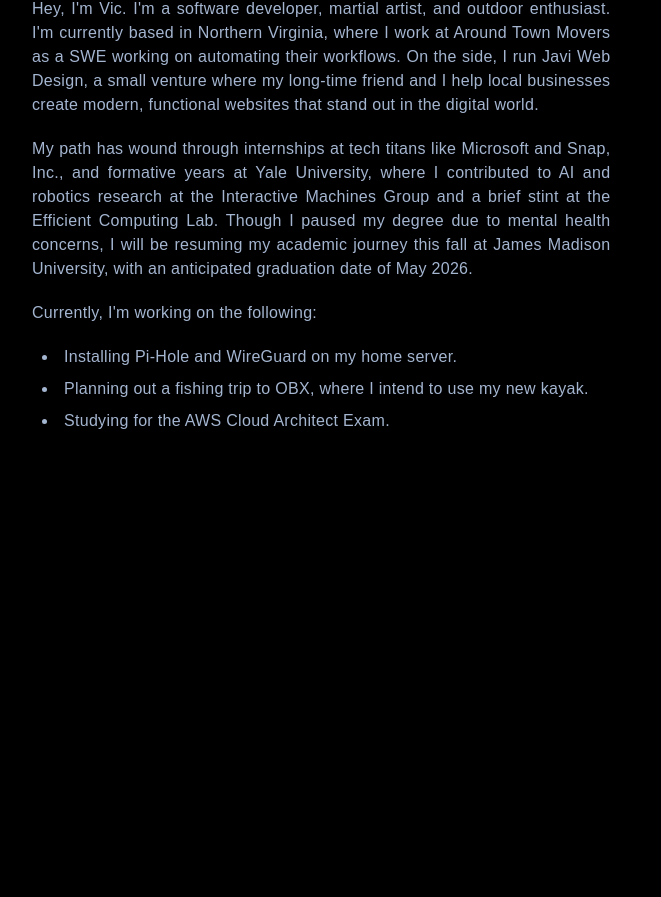
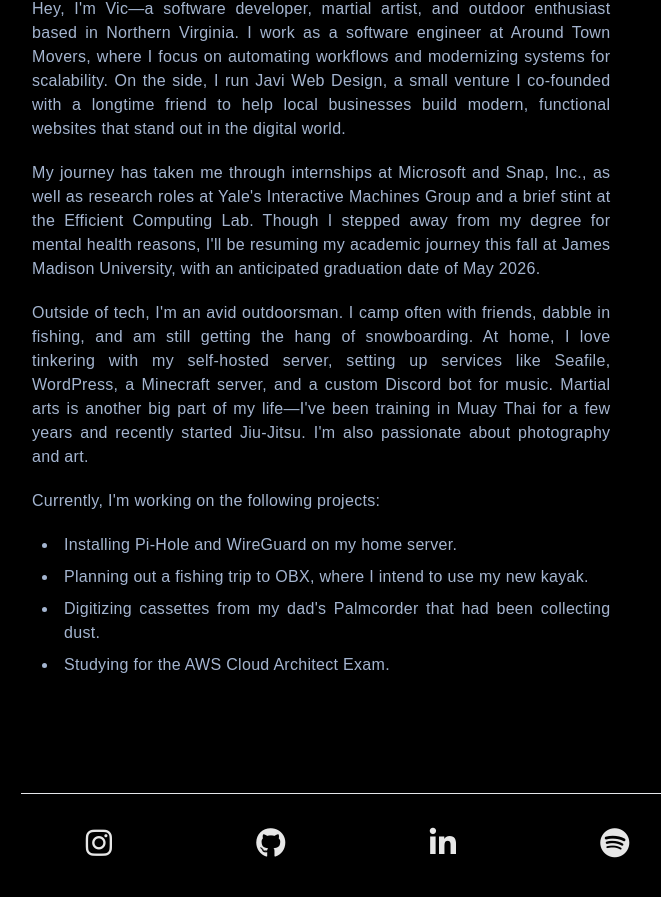
Before and after one commit to victor-hugo-dc/victor-hugo-dc.github.io, a React (Create React App) app: page /about in a window 1280 px wide. Shown: the part 259-1156 px from the top of the page, without its empty margins (283-944 px from the left). Before the commit the page ends 808 px from the top, so only its background shows below. Built offline with nearby package versions, Linux system fonts and the light colour scheme.

Commit message:
feat: footer added, working on responsive design

```diff
--- a/public/index.html
+++ b/public/index.html
@@ -11,6 +11,7 @@
     />
     <link href='https://unpkg.com/boxicons@2.1.4/css/boxicons.min.css' rel='stylesheet'>
     <link rel="stylesheet" href="https://unicons.iconscout.com/release/v4.0.0/css/line.css">
+    <link rel="stylesheet" href="https://cdnjs.cloudflare.com/ajax/libs/font-awesome/6.5.1/css/all.min.css">
     <title>Victor Del Carpio</title>
   </head>
   <body>
--- /dev/null
+++ b/src/components/Footer.js
@@ -0,0 +1,42 @@
+import React from "react";
+
+const ExternalLink = ({ href, children }) => (
+    <a
+        className="hover:text-gray-600 text-3xl transition"
+        target="_blank"
+        rel="noopener noreferrer"
+        href={href}
+    >
+        {children}
+    </a>
+);
+
+export default function Footer() {
+    return (
+        <footer className="flex flex-col justify-center items-start max-w-2xl mx-auto w-full mb-8">
+            <hr className="w-full border-1 border-gray-200 dark:border-gray-800 mb-8" />
+            <div className="w-full max-w-2xl grid grid-cols-1 gap-4 pb-16 sm:grid-cols-4 text-center">
+                <div className="flex flex-col space-y-4">
+                    <ExternalLink href="https://www.instagram.com/victordelcarpio/">
+                        <i className="fa-brands fa-instagram"></i>
+                    </ExternalLink>
+                </div>
+                <div className="flex flex-col space-y-4">
+                    <ExternalLink href="https://github.com/victor-hugo-dc">
+                        <i className="fa-brands fa-github"></i>
+                    </ExternalLink>
+                </div>
+                <div className="flex flex-col space-y-4">
+                    <ExternalLink href="https://www.linkedin.com/in/victor-hugo-dc/">
+                        <i className="fa-brands fa-linkedin-in"></i>
+                    </ExternalLink>
+                </div>
+                <div className="flex flex-col space-y-4">
+                    <ExternalLink href="https://open.spotify.com/user/viducco?si=bb57c4a4c3c945a7">
+                        <i className="fa-brands fa-spotify"></i>
+                    </ExternalLink>
+                </div>
+            </div>
+        </footer>
+    );
+}
--- a/src/layouts/main/index.js
+++ b/src/layouts/main/index.js
@@ -1,8 +1,8 @@
 import React, { useState } from 'react';
 import { Outlet } from 'react-router-dom';
-import { Stack, Link, IconButton, Box } from '@mui/material';
-import { Menu } from '@mui/icons-material';
-// import Footer from '@/components/Footer'; // Adjust the import path as needed
+import { Stack, Link, Box, IconButton } from '@mui/material';
+import Footer from '../../components/Footer';
+import MenuIcon from '@mui/icons-material/Menu';
 
 const MainLayout = () => {
     const [menuOpen, setMenuOpen] = useState(false);
@@ -34,25 +34,29 @@
             >
 
                 <IconButton
-                    aria-label="Toggle Menu"
                     onClick={toggleMenu}
-                    sx={{ display: { xs: 'inline-block', md: 'none' }, bgcolor: 'inherit', p: 1 }}
+                    sx={{
+                        display: { xs: 'block', md: 'none' },
+                        color: 'white',
+                    }}
                 >
-                    <Menu />
+                    <MenuIcon />
                 </IconButton>
 
+                {/* Navigation Links */}
                 <Box
                     sx={{
                         display: { xs: menuOpen ? 'flex' : 'none', md: 'flex' },
                         flexDirection: { xs: 'column', md: 'row' },
                         position: { xs: 'absolute', md: 'static' },
-                        top: { xs: 64, md: 0 },
+                        top: { xs: '60px', md: 'auto' },
                         left: 0,
-                        bgcolor: 'inherit',
                         width: { xs: '100%', md: 'auto' },
-                        p: { xs: 2, md: 0 },
+                        bgcolor: { xs: '#000', md: 'transparent' },
+                        px: { xs: 3, md: 0 },
+                        py: { xs: 2, md: 0 },
+                        gap: { xs: 3, md: 6 },
                         zIndex: 999,
-                        gap: 6,
                     }}
                 >
                     <Link href="/" sx={{ textDecoration: 'none', color: 'inherit' }}>
@@ -74,9 +78,7 @@
                 <Outlet />
             </Box>
 
-
-            {/* Footer */}
-            {/* <Footer /> */}
+            <Footer />
         </Stack>
     );
 };
--- a/src/pages/About/index.js
+++ b/src/pages/About/index.js
@@ -10,20 +10,27 @@
                 </h1>
                 <div className="mb-8 prose leading-6 text-justify text-gray-600 dark:text-gray-400">
                     <p>
-                        Hey, I&apos;m Vic. I&apos;m a software developer, martial artist, and outdoor enthusiast.
-                        I&apos;m currently based in Northern Virginia, where I work at Around Town Movers as a SWE working on automating their workflows.
-                        On the side, I run Javi Web Design, a small venture where my long-time friend and I help local businesses create modern, functional websites that stand out in the digital world.
+                        Hey, I&apos;m Vic—a software developer, martial artist, and outdoor enthusiast based in Northern Virginia.
+                        I work as a software engineer at Around Town Movers, where I focus on automating workflows and modernizing systems for scalability.
+                        On the side, I run Javi Web Design, a small venture I co-founded with a longtime friend to help local businesses build modern, functional websites that stand out in the digital world.
                     </p>
                     <p>
-                        My path has wound through internships at tech titans like Microsoft and Snap, Inc., and formative years at Yale University, where I contributed to AI and robotics research at the Interactive Machines Group and a brief stint at the Efficient Computing Lab.
-                        Though I paused my degree due to mental health concerns, I will be resuming my academic journey this fall at James Madison University, with an anticipated graduation date of May 2026.
+                        My journey has taken me through internships at Microsoft and Snap, Inc., as well as research roles at Yale&apos;s Interactive Machines Group and a brief stint at the Efficient Computing Lab.
+                        Though I stepped away from my degree for mental health reasons, I&apos;ll be resuming my academic journey this fall at James Madison University, with an anticipated graduation date of May 2026.
                     </p>
                     <p>
-                        Currently, I&apos;m working on the following:
+                        Outside of tech, I&apos;m an avid outdoorsman. I camp often with friends, dabble in fishing, and am still getting the hang of snowboarding.
+                        At home, I love tinkering with my self-hosted server, setting up services like Seafile, WordPress, a Minecraft server, and a custom Discord bot for music.
+                        Martial arts is another big part of my life—I&apos;ve been training in Muay Thai for a few years and recently started Jiu-Jitsu.
+                        I&apos;m also passionate about photography and art.
+                    </p>
+                    <p>
+                        Currently, I&apos;m working on the following projects:
                         <div>
                             <ul>
                                 <li>Installing Pi-Hole and WireGuard on my home server.</li>
                                 <li>Planning out a fishing trip to OBX, where I intend to use my new kayak.</li>
+                                <li>Digitizing cassettes from my dad&apos;s Palmcorder that had been collecting dust.</li>
                                 <li>Studying for the AWS Cloud Architect Exam.</li>
                             </ul>
                         </div>
--- a/src/pages/Home/index.js
+++ b/src/pages/Home/index.js
@@ -4,17 +4,19 @@
 const Home = () => {
     return (
         <Box sx={{ width: "650px", margin: "auto" }}>
-            <div className="flex flex-col justify-center items-start max-w-2xl mx-auto mb-16">
+            <div className="flex flex-col justify-center items-start max-w-2xl mx-auto">
                 <h1 className="font-bold text-3xl md:text-5xl tracking-tight mb-4 text-black dark:text-white ml-3 relative font-bold text-3xl dots text-title">
                     Hey, I&apos;m Victor Hugo
                 </h1>
                 <div className="mb-8 prose leading-6 text-justify text-gray-600 dark:text-gray-400">
                     <p>
-                        I&apos;m a software engineer from Peru, based in Northern Virginia. I specialize in backend development but occasionally venture into full-stack projects. Currently, I'm modernizing tech infrastructure at <a target="_blank" rel="noreferrer" href="https://www.aroundtownmovers.com/">Around Town Movers</a> and building websites at <a target="_blank" rel="noreferrer" href="https://javiwebdesign.com/">Javi Web Design</a>.
+                        I&apos;m a software engineer from Peru, based in Northern Virginia. I'm a language-agnostic backend developer who occasionally ventures into the world of full-stack. Currently, I'm modernizing tech infrastructure at <a target="_blank" rel="noreferrer" href="https://www.aroundtownmovers.com/">Around Town Movers</a> and building websites at <a target="_blank" rel="noreferrer" href="https://javiwebdesign.com/">Javi Web Design</a>.
                         <br /><br />
                         As a former QuestBridge Scholar at Yale University, I&apos;ve had the opportunity to intern at companies like <a target="_blank" rel="noreferrer" href="https://www.microsoft.com/en-us/">Microsoft</a> and <a target="_blank" rel="noreferrer" href="https://www.snapchat.com/">Snap, Inc.</a>, as well as contribute to research at the <a target="_blank" rel='noreferrer' href='https://interactive-machines.com/'>Interactive Machines group</a>.
                         <br /><br />
                         Beyond the keyboard, I chase adventure: winter glamping in snow-draped forests, casting lines into the Potomac&apos;s currents, and the disciplined pursuit of Muay Thai—now tempered with Jiu-Jitsu. I document memories through a DSLR lens and my dad&apos;s retro Palmcorder, and lose hours to charcoal&apos;s bold strokes.
+                        <br /><br />
+                        Learn a bit more <a target="_self" rel="noreferrer" href="/about">about me</a>.
                     </p>
                 </div>
                 <hr className="hr" />
--- a/src/styles/styles.css
+++ b/src/styles/styles.css
@@ -2027,8 +2027,8 @@
         display: block;
     }
 
-    .sm\:grid-cols-3 {
-        grid-template-columns: repeat(3, minmax(0, 1fr));
+    .sm\:grid-cols-4 {
+        grid-template-columns: repeat(4, minmax(0, 1fr));
     }
 
     .sm\:flex-row {
```
